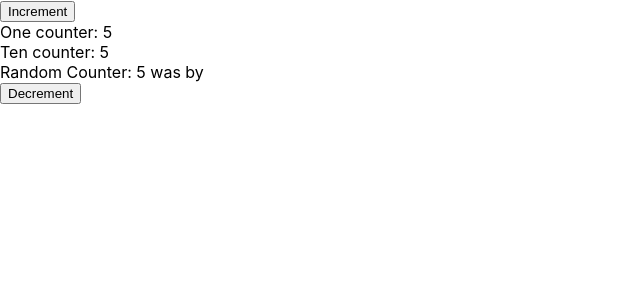
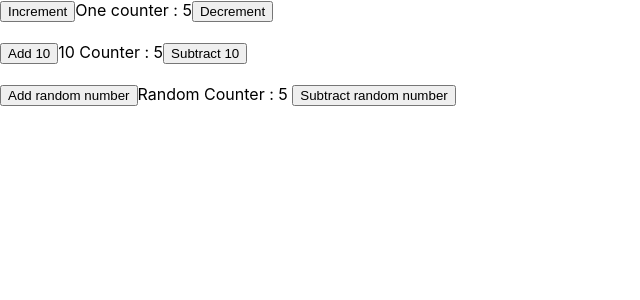
Before and after one commit to yuriyfomin17/Counter, a React (Create React App) app: page / in a window 1280 px wide. Shown: the top 300 px of the page, without its empty margins (0-640 px from the left). Built offline with nearby package versions, Linux system fonts and the light colour scheme.

Commit message:
improved

```diff
--- a/src/App.js
+++ b/src/App.js
@@ -5,43 +5,62 @@ function App() {
     const [const1, setConst1] = useState(5);
     const [const2, setConst2] = useState(5);
     const [const3, setConst3] = useState(5);
-    const [change, randomSetter] = useState();
-    const [word, wordSetter] = useState();
+    const [word, wordSetter] = useState(undefined);
+    const [change, randomSetter] = useState(undefined);
     const increment = () => {
-        console.log('Increment', const1);
         setConst1(const1 + 1);
-        setConst2(const2 + 10)
-        let curr_change = Math.floor(Math.random() * 11)
-        randomSetter(curr_change)
-        setConst3(const3 + curr_change)
-        wordSetter('increased')
     };
     const decrement = () => {
-        console.log('Minus One', const1);
+
         setConst1(const1 - 1);
-        setConst2(const2 - 10)
-        let curr_change = Math.floor(Math.random() * 11)
-        randomSetter(curr_change)
-        setConst3(const3 - curr_change)
-        wordSetter('decreased')
+
+
+    };
+    const Add10 = () => {
+        setConst2(const2 + 10);
+    };
+    const Subtract10 = () => {
+        setConst2(const2 - 10);
+    };
+
+    const addRandom = () => {
+        const curr_change = Math.floor(Math.random() * 11)
+        setConst3(const3 + curr_change);
+        wordSetter('was increased')
+        randomSetter('by ' + curr_change)
+    };
+    const SubtractRandom = () => {
+        const curr_change = Math.floor(Math.random() * 11)
+        setConst3(const3 - curr_change);
+        wordSetter('was decreased')
+        randomSetter('by ' + curr_change)
     };
 
     return (
         <div>
-            <button onClick={increment}>Increment</button>
             <div>
-                One counter: {const1}
-
-            </div>
-            Ten counter: {const2}
-            <div>
-            </div>
-            Random Counter: {const3} was {word} by {change}
-            <div>
-
+                <button onClick={increment}>Increment</button>
+                One counter
+                : {const1}
                 <button onClick={decrement}>Decrement</button>
             </div>
+            <br/>
+            <div>
+                <button onClick={Add10}>Add 10</button>
+                10 Counter
+                : {const2}
+                <button onClick={Subtract10}>Subtract 10</button>
+            </div>
+            <br/>
+            <div>
+                <button onClick={addRandom}>Add random number</button>
+                Random Counter
+                : {const3} {word} {change}
+                <button onClick={SubtractRandom}>Subtract random number</button>
+            </div>
+
         </div>
+
     );
 }
 
```
